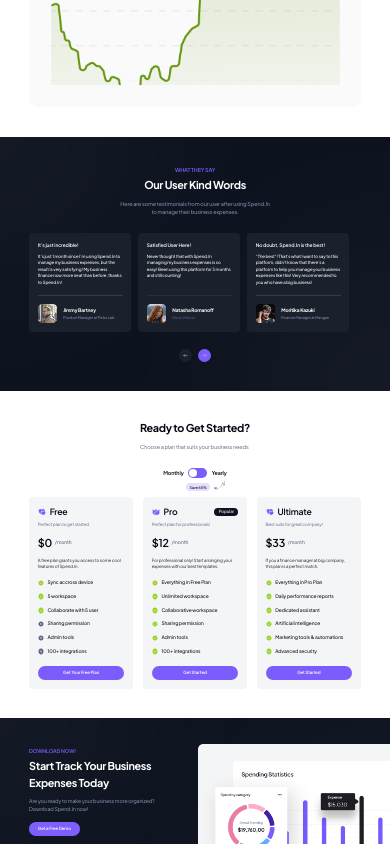
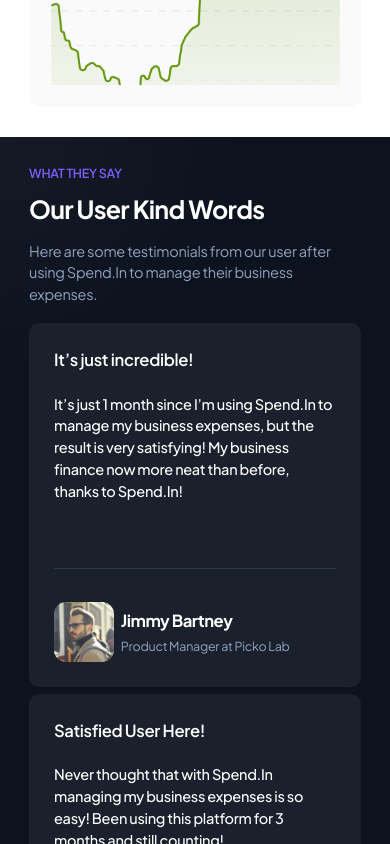
Before and after one commit to LnuProgramer/spend-in, a React (Create React App) app in the folder client/: page / in a window 390 px wide. Shown: the part 4000-4844 px from the top of the page. Built offline with nearby package versions, Linux system fonts and the light colour scheme; no server answers.

Commit message:
add adaptation to WhatTheySay section

```diff
--- /dev/null
+++ b/client/src/adaptation/what-they-say-section/WhatTheySaySectionAdaptation.scss
@@ -0,0 +1,80 @@
+@media (max-width: 768px) {
+  #what-they-say {
+    align-items: start;
+  }
+
+  #what-they-say-text-wrapper {
+    align-items: start;
+    text-align: start;
+    width: 100%;
+    gap: 3.2vw !important;
+
+    #what-they-say-medium-large-text-wrapper {
+      align-items: start;
+      gap: 2.4vw !important;
+
+      h1 {
+        font-size: 6.4vw !important;
+        line-height: 9.6vw !important;
+      }
+
+      h2 {
+        font-size: 3.2vw !important;
+        line-height: 4vw !important;
+      }
+    }
+
+    p {
+      font-size: 3.73vw !important;
+      line-height: 5.6vw !important;
+    }
+  }
+
+  #what-they-say-section-reviews-wrapper {
+    flex-direction: column;
+    width: 85vw !important;
+  }
+
+  .what-they-say-review-block-wrapper {
+    width: 72.2vw !important;
+    height: 80.53vw !important;
+    border-radius: 2.6vw !important;
+    padding: 6.4vw !important;
+
+    .what-they-say-review-block-text-wrapper {
+      height: 70% !important;
+      gap: 5.2vw !important;
+    }
+
+    h1, h2 {
+      font-size: 4.26vw !important;
+      line-height: 6.4vw !important;
+    }
+
+    h3 {
+      font-size: 3.73vw !important;
+      line-height: 5.6vw !important;
+    }
+
+    p {
+      font-size: 3.2vw !important;
+      line-height: 4.8vw !important;
+    }
+
+    .what-they-say-review-block-client-img {
+      width: 15.46vw !important;
+      border-radius: 3vw !important;
+    }
+
+    .what-they-say-review-block-client-text-wrapper {
+      gap: 1vw !important;
+    }
+  }
+
+  .what-they-say-review-block-wrapper:nth-child(4),
+  .what-they-say-review-block-wrapper:nth-child(5),
+  .what-they-say-review-block-wrapper:nth-child(6),
+  #what-they-say-section-button-wrapper {
+    display: none;
+  }
+}
--- a/client/src/sections/what-they-say-section/WhatTheySay.tsx
+++ b/client/src/sections/what-they-say-section/WhatTheySay.tsx
@@ -1,5 +1,6 @@
 import React, { useState } from "react";
 import "./WhatTheySayStyle.scss";
+import "../../adaptation/what-they-say-section/WhatTheySaySectionAdaptation.scss"
 import SectionBg from "../../components/sections-bg/SectionBg";
 import MediumText from "../../components/sections-texts/MediumText";
 import LargeText from "../../components/sections-texts/LargeText";
@@ -106,7 +107,7 @@ function WhatTheySay() {
             <div id="what-they-say-section-reviews">
                 <div
                     id="what-they-say-section-reviews-wrapper"
-          style={{ transform: `translateX(${counter * -27.987}vw)` }}
+                    style={{transform: `translateX(${counter * -27.987}vw)`}}
                 >
                     {Object.keys(reviewsList).length > 0 ? (
                         Object.keys(reviewsList).map((reviewKey, index) => {
```
Lines whose indentation alone changed are shown as unchanged.
